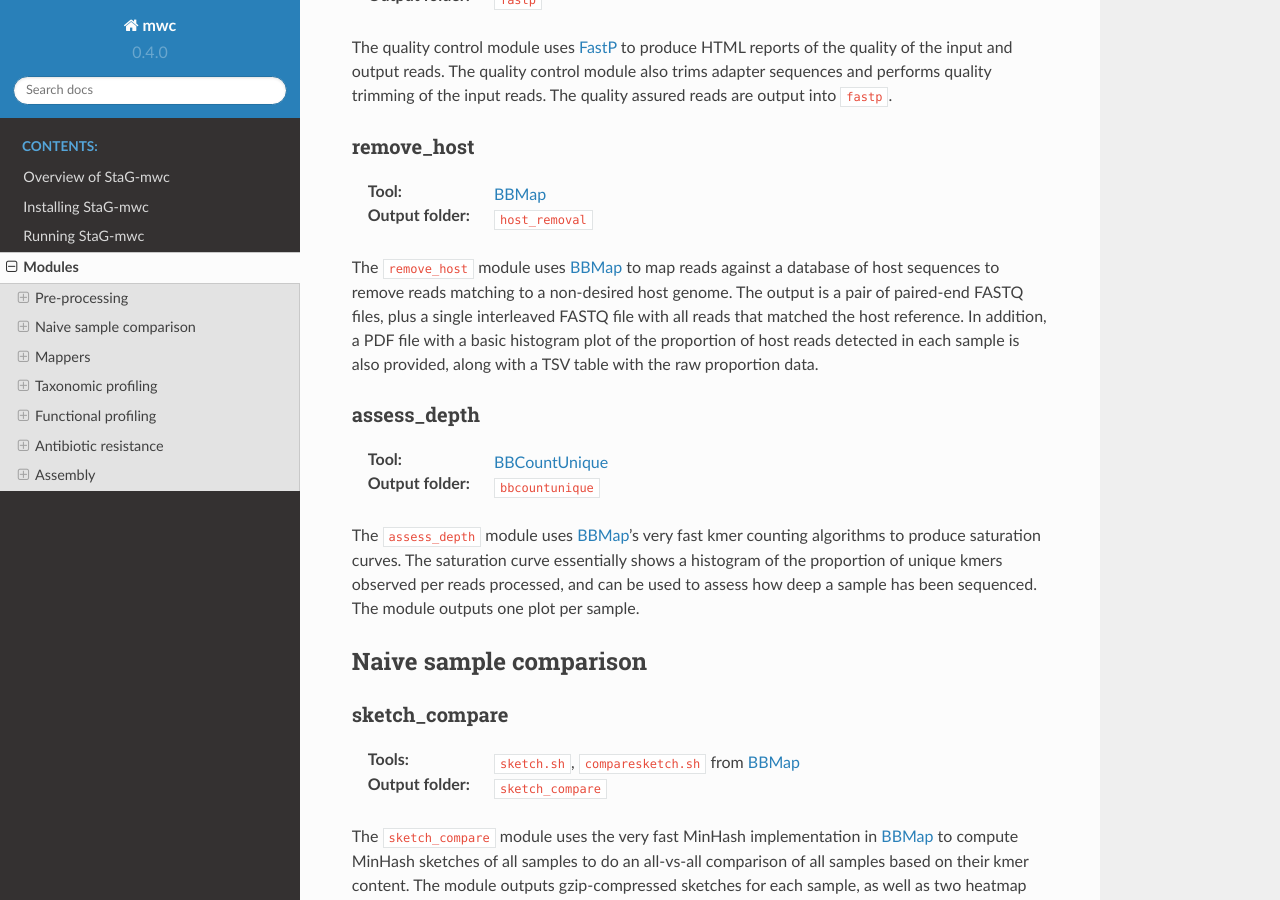
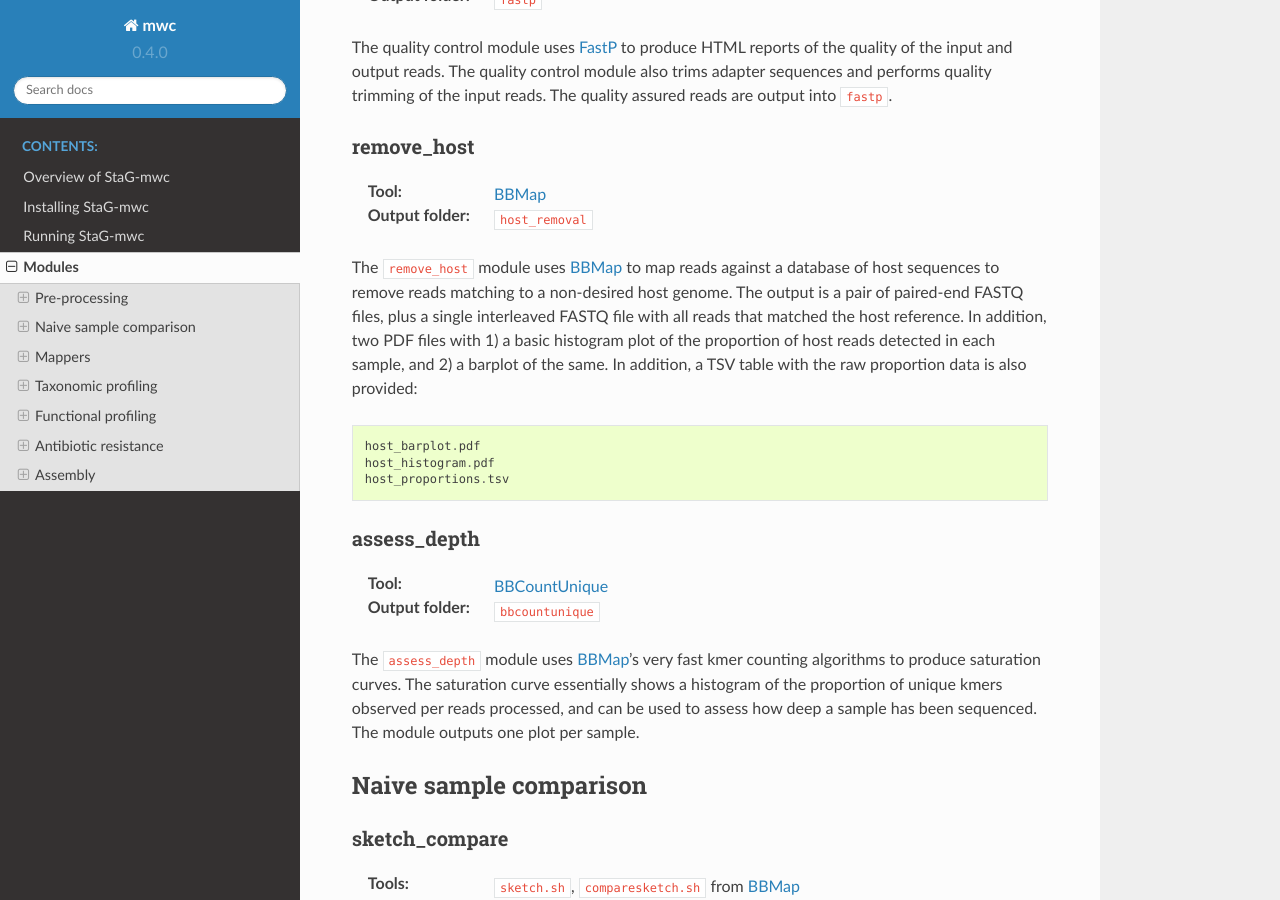
Before and after one commit to ctmrbio/stag-mwc, a Sphinx documentation site: the page built from docs/source/modules.rst, in a window 1280 px wide and 900 px high, scrolled down 543 px. Built offline with Sphinx 7.4.7 and the Read the Docs theme 2.0.0, drawn with Linux system fonts in a browser that asks for light colours.

Commit message:
Add host barplot, cleanup host output filenames

```diff
--- a/docs/source/modules.rst
+++ b/docs/source/modules.rst
@@ -48,10 +48,14 @@ remove_host
 The ``remove_host`` module uses `BBMap`_ to map reads against a database of
 host sequences to remove reads matching to a non-desired host genome. The
 output is a pair of paired-end FASTQ files, plus a single interleaved FASTQ
-file with all reads that matched the host reference. In addition, a PDF file
-with a basic histogram plot of the proportion of host reads detected in each
-sample is also provided, along with a TSV table with the raw proportion data.
+file with all reads that matched the host reference. In addition, two PDF files
+with 1) a basic histogram plot of the proportion of host reads detected in each
+sample, and 2) a barplot of the same. In addition, a TSV table with the raw
+proportion data is also provided::
 
+   host_barplot.pdf
+   host_histogram.pdf
+   host_proportions.tsv
 
 assess_depth
 --------------
--- /dev/null
+++ b/report/host_barplot.rst
@@ -0,0 +1,2 @@
+Barplot of the proportion of human reads detected by mapping all reads
+of all samples against a reference database using BBMap.
--- a/report/proportion_host_reads.rst
+++ b/report/host_histogram.rst
@@ -1,2 +1,2 @@
 Histogram of the proportion of human reads detected by mapping all reads
-of all samples against a masked version of `hg19` using BBMap.
+of all samples against a reference database using BBMap.
```
Also changed, not shown: CHANGELOG.md (+1 -2 lines), report/host_proportions.rst (renamed from report/tsv_proportion_host_reads.rst), 2 other files.
